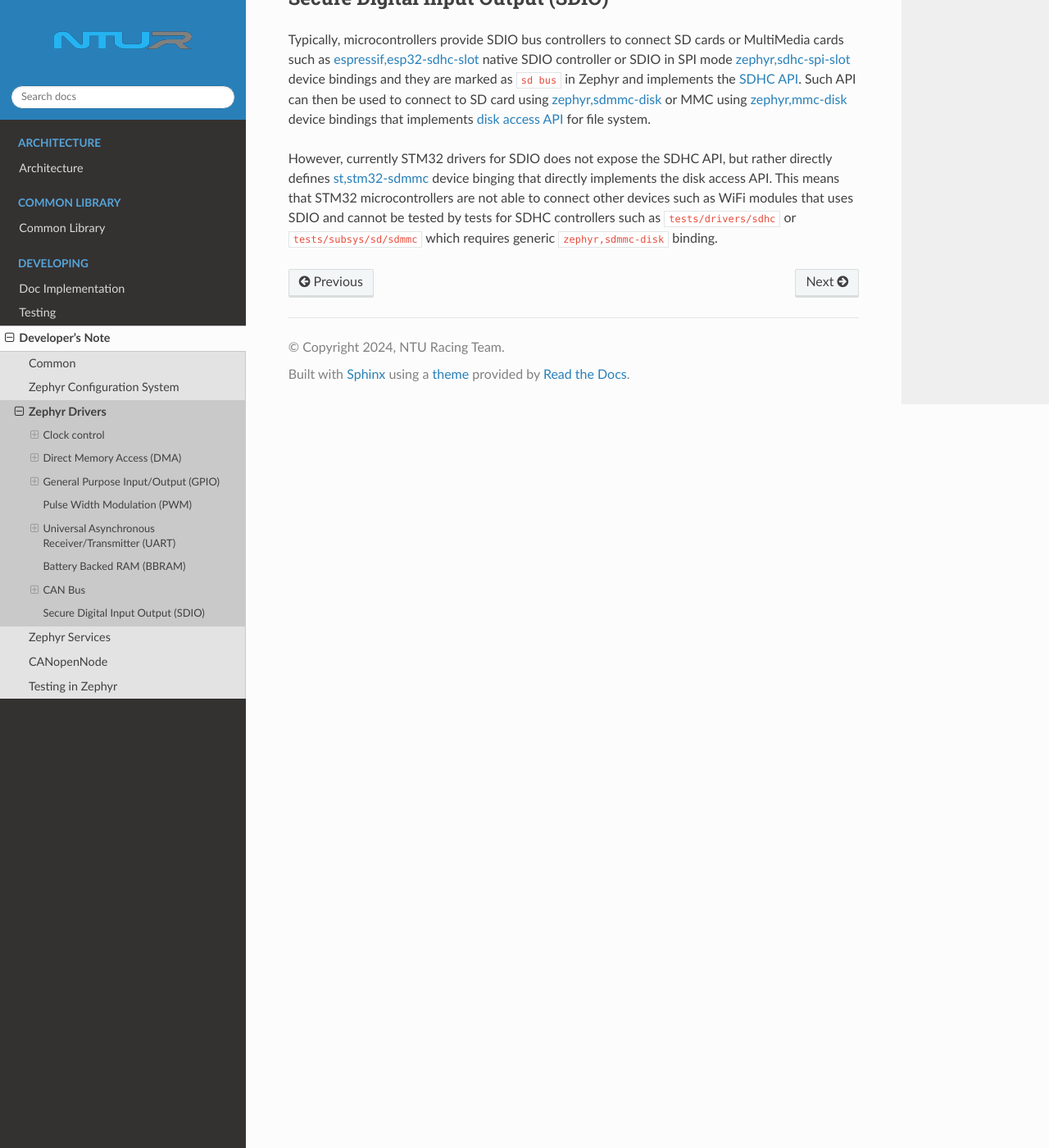
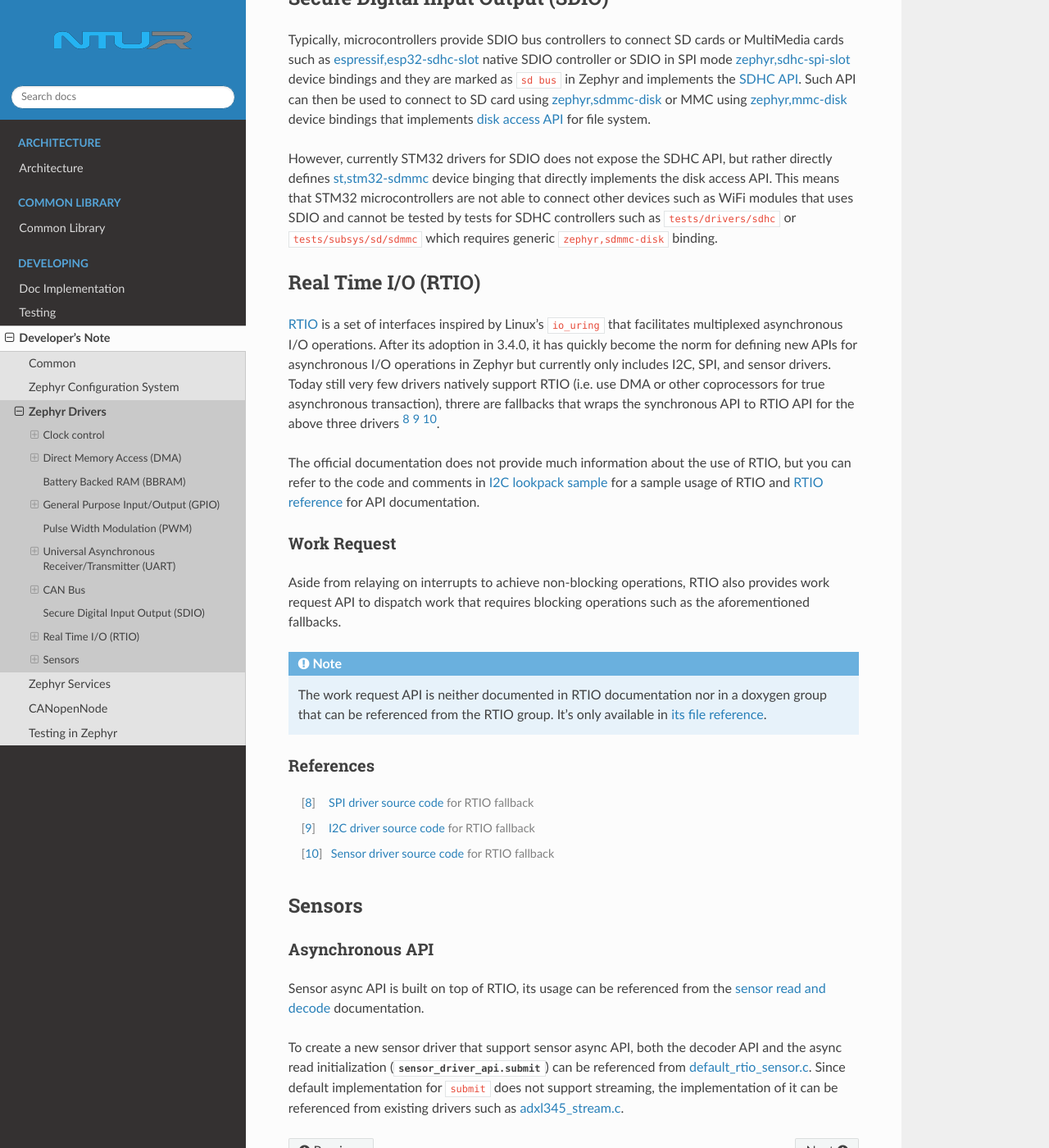
Before and after one commit to NTURacingTeam/nturt_zephyr_common, a Sphinx documentation site: the page built from doc/notes/drivers.rst, in a window 1280 px wide and 1400 px high, scrolled down 5049 px. Shown: the whole window at 82% size. Built offline with Sphinx 7.4.7 and the Read the Docs theme 3.1.0, drawn with Linux system fonts in a browser that asks for light colours; some of the changed text lies outside the part shown.

Commit message:
doc update

```diff
--- a/doc/architecture/index.rst
+++ b/doc/architecture/index.rst
@@ -9,3 +9,4 @@ Architecture
    :hidden:
 
    vehicle_control_unit
+   survey
--- a/doc/notes/drivers.rst
+++ b/doc/notes/drivers.rst
@@ -73,7 +73,7 @@ series.
 
    The device tree configurations for DMA can be referenced from
    `zephyr/tests/drivers/uart/uart_async_api/boards
-   <https://github.com/zephyrproject-rtos/zephyr/tree/v4.0-branch/tests/drivers/uart/uart_async_api/boards>`_.
+   <https://github.com/zephyrproject-rtos/zephyr/tree/v4.0.0/tests/drivers/uart/uart_async_api/boards>`_.
 
 DAM with data cache
 -------------------
@@ -105,11 +105,37 @@ Reference
 ---------
 
 .. [#] `Zephyr STM32 SPI driver source code
-   <https://github.com/zephyrproject-rtos/zephyr/blob/v3.6-branch/drivers/spi/spi_ll_stm32.c#L1080>`_
+   <https://github.com/zephyrproject-rtos/zephyr/blob/v3.6.0/drivers/spi/spi_ll_stm32.c#L1080>`_
    that uses DMA in synchronous API
 .. [#] `Zephyr SMT32 UART driver source code
-   <https://github.com/zephyrproject-rtos/zephyr/blob/v4.0-branch/drivers/serial/uart_stm32.c#L1580>`_
+   <https://github.com/zephyrproject-rtos/zephyr/blob/v4.0.0/drivers/serial/uart_stm32.c#L1580>`_
    that set the DMA source address in async mode to the buffer
+
+Battery Backed RAM (BBRAM)
+==========================
+
+Zephyr provides a battery backed RAM (BBRAM) driver that allows you to store
+data across system resets through `BBRAM API
+<https://docs.zephyrproject.org/3.6.0/hardware/peripherals/bbram.html>`_.
+Depending on the hardware, the data may be persisted even if the main power is
+lost, being kept by the dedicated battery, hence the name.
+
+However, not all STM32 serise device tree include ``st,stm32-bbram`` device that
+corrsepond to BBRAM. To use it, add it to ``st,stm32-rtc`` device in the device
+tree overlay like so:
+
+.. code-block:: dts
+
+   &rtc {
+       bbram: backup_regs {
+           compatible = "st,stm32-bbram";
+           st,backup-regs = <32>;
+           status = "okay";
+       };
+   };
+
+Where ``st,backup-regs`` is the number of backup register of the STM32 and
+the exact values should refer to the reference manuals.
 
 General Purpose Input/Output (GPIO)
 ===================================
@@ -172,11 +198,11 @@ Reference
 ---------
 
 .. [#] `Zephyr GPIO LED driver source code that enumerates LEDs
-   <https://github.com/zephyrproject-rtos/zephyr/blob/v4.0-branch/drivers/led/led_gpio.c#L88>`_
+   <https://github.com/zephyrproject-rtos/zephyr/blob/v4.0.0/drivers/led/led_gpio.c#L88>`_
 .. [#] `Zephyr EXIT driver source code
-   <https://github.com/zephyrproject-rtos/zephyr/blob/v3.7-branch/drivers/interrupt_controller/intc_exti_stm32.c#L245>`_
+   <https://github.com/zephyrproject-rtos/zephyr/blob/v3.7.0/drivers/interrupt_controller/intc_exti_stm32.c#L245>`_
 .. [#] `Zephyr EXIT driver ISR source code
-   <https://github.com/zephyrproject-rtos/zephyr/blob/v3.7-branch/drivers/interrupt_controller/intc_exti_stm32.c#L170>`_
+   <https://github.com/zephyrproject-rtos/zephyr/blob/v3.7.0/drivers/interrupt_controller/intc_exti_stm32.c#L170>`_
 
 Pulse Width Modulation (PWM)
 ============================
@@ -229,32 +255,6 @@ Reference
 .. [#] MAX487E Datasheet, Switching Characteristics, Driver Disable Time from
    Low
 
-Battery Backed RAM (BBRAM)
-==========================
-
-Zephyr provides a battery backed RAM (BBRAM) driver that allows you to store
-data across system resets through `BBRAM API
-<https://docs.zephyrproject.org/3.6.0/hardware/peripherals/bbram.html>`_.
-Depending on the hardware, the data may be persisted even if the main power is
-lost, being kept by the dedicated battery, hence the name.
-
-However, not all STM32 serise device tree include ``st,stm32-bbram`` device that
-corrsepond to BBRAM. To use it, add it to ``st,stm32-rtc`` device in the device
-tree overlay like so:
-
-.. code-block:: dts
-
-   &rtc {
-       bbram: backup_regs {
-           compatible = "st,stm32-bbram";
-           st,backup-regs = <32>;
-           status = "okay";
-       };
-   };
-
-Where ``st,backup-regs`` is the number of backup register of the STM32 and
-the exact values should refer to the reference manuals.
-
 CAN Bus
 =======
 
@@ -268,7 +268,7 @@ Reference
 ---------
 
 .. [#] `Zephyr CAN driver source code
-   <https://github.com/zephyrproject-rtos/zephyr/blob/v3.6-branch/include/zephyr/drivers/can/can_mcan.h#L1318>`_
+   <https://github.com/zephyrproject-rtos/zephyr/blob/v3.6.0/include/zephyr/drivers/can/can_mcan.h#L1322>`_
    that limits the maximum baud rate to 800kbps
 
 Secure Digital Input Output (SDIO)
@@ -298,3 +298,69 @@ STM32 microcontrollers are not able to connect other devices such as WiFi
 modules that uses SDIO and cannot be tested by tests for SDHC controllers such
 as ``tests/drivers/sdhc`` or ``tests/subsys/sd/sdmmc`` which requires generic
 ``zephyr,sdmmc-disk`` binding.
+
+Real Time I/O (RTIO)
+====================
+
+`RTIO <https://docs.zephyrproject.org/4.0.0/services/rtio/index.html>`_ is a set
+of interfaces inspired by Linux's ``io_uring`` that facilitates multiplexed
+asynchronous I/O operations. After its adoption in 3.4.0, it has quickly become
+the norm for defining new APIs for asynchronous I/O operations in Zephyr but
+currently only includes I2C, SPI, and sensor drivers. Today still very few
+drivers natively support RTIO (i.e. use DMA or other coprocessors for true
+asynchronous transaction), threre are fallbacks that wraps the synchronous API
+to RTIO API for the above three drivers [#]_ [#]_ [#]_.
+
+The official documentation does not provide much information about the use of
+RTIO, but you can refer to the code and comments in `I2C lookpack sample
+<https://docs.zephyrproject.org/4.0.0/samples/drivers/i2c/rtio_loopback/README.html#i2c-rtio-loopback>`_
+for a sample usage of RTIO and `RTIO reference
+<https://docs.zephyrproject.org/4.0.0/doxygen/html/group__rtio.html>`_ for API
+documentation.
+
+Work Request
+------------
+
+Aside from relaying on interrupts to achieve non-blocking operations, RTIO also
+provides work request API to dispatch work that requires blocking operations
+such as the aforementioned fallbacks.
+
+.. note::
+
+   The work request API is neither documented in RTIO documentation nor in a
+   doxygen group that can be referenced from the RTIO group. It's only available
+   in `its file reference
+   <https://docs.zephyrproject.org/4.0.0/doxygen/html/work_8h.html>`_.
+
+References
+----------
+
+.. [#] `SPI driver source code
+   <https://github.com/zephyrproject-rtos/zephyr/blob/v4.0.0/drivers/spi/spi_rtio.c>`_
+   for RTIO fallback
+.. [#] `I2C driver source code
+   <https://github.com/zephyrproject-rtos/zephyr/blob/v4.0.0/drivers/i2c/i2c_rtio_default.c>`_
+   for RTIO fallback
+.. [#] `Sensor driver source code
+   <https://github.com/zephyrproject-rtos/zephyr/blob/v4.0.0/drivers/sensor/default_rtio_sensor.c>`_
+   for RTIO fallback
+
+Sensors
+=======
+
+Asynchronous API
+----------------
+
+Sensor async API is built on top of RTIO, its usage can be referenced from the
+`sensor read and decode
+<https://docs.zephyrproject.org/4.0.0/hardware/peripherals/sensor/read_and_decode.html>`_
+documentation.
+
+To create a new sensor driver that support sensor async API, both the decoder
+API and the async read initialization (:c:member:`sensor_driver_api.submit`) can
+be referenced from `default_rtio_sensor.c
+<https://github.com/zephyrproject-rtos/zephyr/blob/v4.0.0/drivers/sensor/default_rtio_sensor.c>`_.
+Since default implementation for ``submit`` does not support streaming, the
+implementation of it can be referenced from existing drivers such as
+`adxl345_stream.c
+<https://github.com/zephyrproject-rtos/zephyr/blob/v4.0.0/drivers/sensor/adi/adxl345/adxl345_stream.c>`_.
```
Also changed, not shown: doc/architecture/survey.rst (added, +61 -0 lines), doc/notes/config.rst (+4 -4 lines), doc/notes/services.rst (+59 -0 lines).
